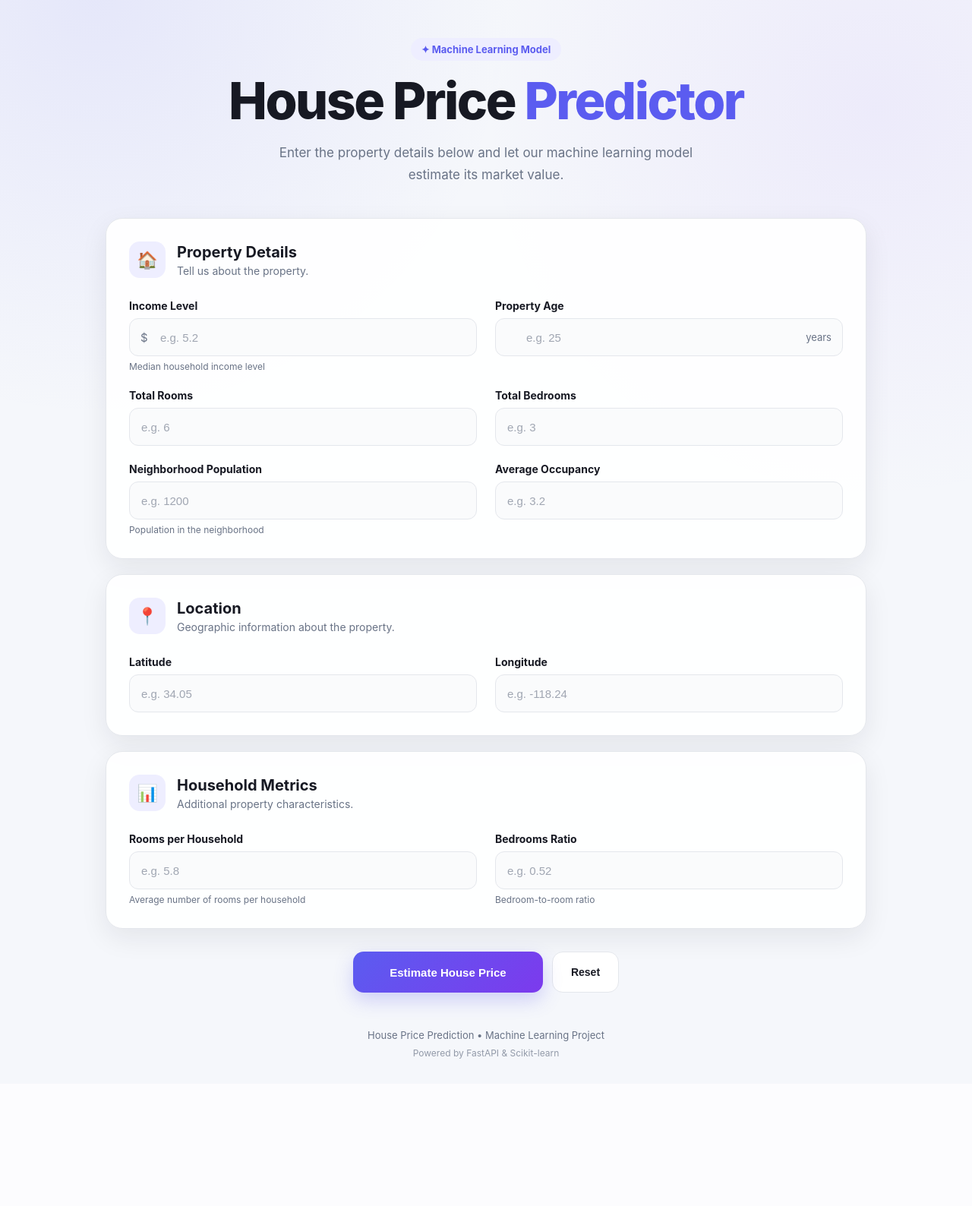
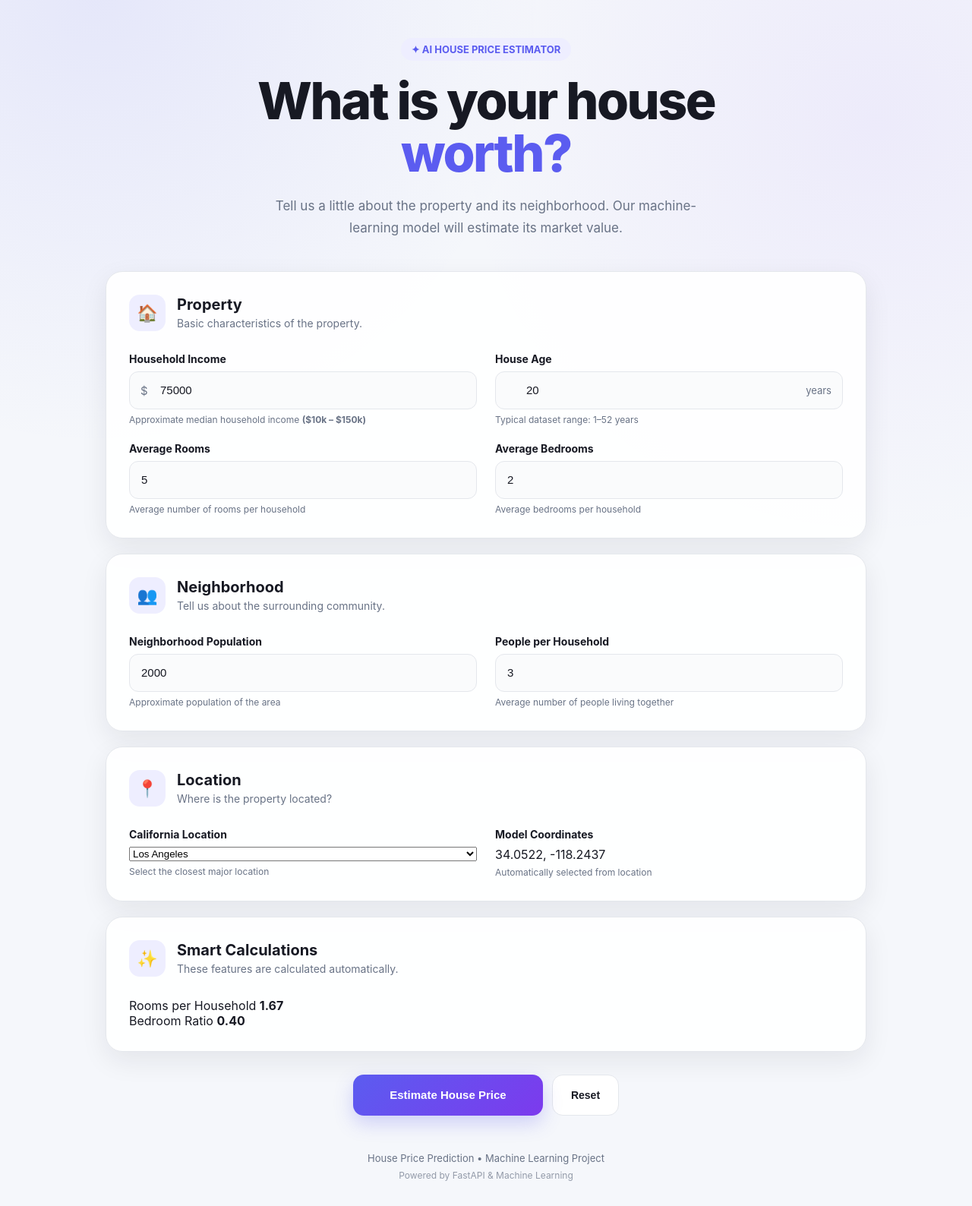
Before and after one commit to 23f2001831/House_price_prediction_deploy, a FastAPI app: page / in a window 1280 px wide. Shown: the whole page at 76% size. Before the commit the page ends 1394 px from the top, so only its background shows below. Run offline with FastAPI, Linux system fonts and the light colour scheme.

Commit message:
Refactor index.html for improved UI and clarity
Updated the HTML structure and content for the house price predictor page, enhancing the user interface and clarifying property-related inputs.

```diff
--- a/templates/index.html
+++ b/templates/index.html
@@ -1,95 +1,102 @@
-
 <!DOCTYPE html>
 <html lang="en">
+
 <head>
     <meta charset="UTF-8">
     <meta name="viewport" content="width=device-width, initial-scale=1.0">
 
     <title>House Price Predictor</title>
 
-    <link
-        rel="stylesheet"
-        href="/static/style.css"
-    >
+    <link rel="stylesheet" href="/static/style.css">
 </head>
 
 <body>
 
 <div class="page">
 
-        <!-- Header -->
+    <!-- HERO -->
     <header class="hero">
 
         <div class="badge">
-                ✦ Machine Learning Model
+            ✦ AI HOUSE PRICE ESTIMATOR
         </div>
 
         <h1>
-                House Price
-                <span>Predictor</span>
+            What is your house
+            <span>worth?</span>
         </h1>
 
         <p>
-                Enter the property details below and let our
-                machine learning model estimate its market value.
+            Tell us a little about the property and its neighborhood.
+            Our machine-learning model will estimate its market value.
         </p>
 
     </header>
 
 
-        <!-- Main Application -->
     <main class="prediction-container">
 
         <form id="predictionForm">
 
-                <!-- Property Details -->
+            <!-- PROPERTY -->
             <section class="card">
 
                 <div class="section-heading">
-                        <div class="section-icon">🏠</div>
+
+                    <div class="section-icon">
+                        🏠
+                    </div>
 
                     <div>
-                            <h2>Property Details</h2>
-                            <p>Tell us about the property.</p>
+                        <h2>Property</h2>
+                        <p>Basic characteristics of the property.</p>
                     </div>
+
                 </div>
 
 
                 <div class="form-grid">
 
+
                     <!-- Income -->
                     <div class="form-group">
 
                         <label for="IncomeLevel">
-                                Income Level
+                            Household Income
                         </label>
 
                         <div class="input-wrapper">
-                                <span class="input-prefix">$</span>
+
+                            <span class="input-prefix">
+                                $
+                            </span>
 
                             <input
                                 type="number"
                                 id="IncomeLevel"
                                 name="IncomeLevel"
-                                    placeholder="e.g. 5.2"
-                                    step="any"
-                                    min="0"
+                                value="75000"
+                                min="10000"
+                                max="150000"
+                                step="1000"
                                 required
                             >
+
                         </div>
 
                         <small>
-                                Median household income level
+                            Approximate median household income
+                            <strong>($10k – $150k)</strong>
                         </small>
 
                     </div>
 
 
-                        <!-- Property Age -->
+                    <!-- Age -->
                     <div class="form-group">
 
                         <label for="PropertyAge">
-                                Property Age
+                            House Age
                         </label>
 
                         <div class="input-wrapper">
@@ -98,9 +105,10 @@
                                 type="number"
                                 id="PropertyAge"
                                 name="PropertyAge"
-                                    placeholder="e.g. 25"
-                                    step="any"
-                                    min="0"
+                                value="20"
+                                min="1"
+                                max="52"
+                                step="1"
                                 required
                             >
 
@@ -110,50 +118,88 @@
 
                         </div>
 
+                        <small>
+                            Typical dataset range: 1–52 years
+                        </small>
+
                     </div>
 
 
-                        <!-- Total Rooms -->
+                    <!-- Rooms -->
                     <div class="form-group">
 
                         <label for="TotalRooms">
-                                Total Rooms
+                            Average Rooms
                         </label>
 
                         <input
                             type="number"
                             id="TotalRooms"
                             name="TotalRooms"
-                                placeholder="e.g. 6"
-                                step="any"
+                            value="5"
                             min="1"
+                            max="15"
+                            step="0.1"
                             required
                         >
+
+                        <small>
+                            Average number of rooms per household
+                        </small>
 
                     </div>
 
 
-                        <!-- Total Bedrooms -->
+                    <!-- Bedrooms -->
                     <div class="form-group">
 
                         <label for="TotalBedrooms">
-                                Total Bedrooms
+                            Average Bedrooms
                         </label>
 
                         <input
                             type="number"
                             id="TotalBedrooms"
                             name="TotalBedrooms"
-                                placeholder="e.g. 3"
-                                step="any"
-                                min="1"
+                            value="2"
+                            min="0.5"
+                            max="8"
+                            step="0.1"
                             required
                         >
+
+                        <small>
+                            Average bedrooms per household
+                        </small>
+
+                    </div>
+
+                </div>
+
+            </section>
+
+
+            <!-- COMMUNITY -->
+            <section class="card">
+
+                <div class="section-heading">
+
+                    <div class="section-icon">
+                        👥
+                    </div>
+
+                    <div>
+                        <h2>Neighborhood</h2>
+                        <p>Tell us about the surrounding community.</p>
+                    </div>
 
                 </div>
 
 
-                        <!-- Neighborhood Population -->
+                <div class="form-grid">
+
+
+                    <!-- Population -->
                     <div class="form-group">
 
                         <label for="NeighborhoodPop">
@@ -164,35 +210,41 @@
                             type="number"
                             id="NeighborhoodPop"
                             name="NeighborhoodPop"
-                                placeholder="e.g. 1200"
-                                step="any"
-                                min="0"
+                            value="2000"
+                            min="50"
+                            max="35000"
+                            step="50"
                             required
                         >
 
                         <small>
-                                Population in the neighborhood
+                            Approximate population of the area
                         </small>
 
                     </div>
 
 
-                        <!-- Average Occupancy -->
+                    <!-- Occupancy -->
                     <div class="form-group">
 
                         <label for="AvgOccupancy">
-                                Average Occupancy
+                            People per Household
                         </label>
 
                         <input
                             type="number"
                             id="AvgOccupancy"
                             name="AvgOccupancy"
-                                placeholder="e.g. 3.2"
-                                step="any"
-                                min="0"
+                            value="3"
+                            min="1"
+                            max="10"
+                            step="0.1"
                             required
                         >
+
+                        <small>
+                            Average number of people living together
+                        </small>
 
                     </div>
 
@@ -201,7 +253,7 @@
             </section>
 
 
-                <!-- Location -->
+            <!-- LOCATION -->
             <section class="card">
 
                 <div class="section-heading">
@@ -212,9 +264,7 @@
 
                     <div>
                         <h2>Location</h2>
-                            <p>
-                                Geographic information about the property.
-                            </p>
+                        <p>Where is the property located?</p>
                     </div>
 
                 </div>
@@ -222,122 +272,188 @@
 
                 <div class="form-grid">
 
-                        <!-- Latitude -->
+
+                    <!-- City -->
                     <div class="form-group">
 
-                            <label for="Latitude">
-                                Latitude
+                        <label for="location">
+                            California Location
                         </label>
 
-                            <input
-                                type="number"
-                                id="Latitude"
-                                name="Latitude"
-                                placeholder="e.g. 34.05"
-                                step="any"
-                                required
+                        <select id="location">
+
+                            <option
+                                value="los-angeles"
+                                data-lat="34.0522"
+                                data-lon="-118.2437"
                             >
+                                Los Angeles
+                            </option>
+
+                            <option
+                                value="san-francisco"
+                                data-lat="37.7749"
+                                data-lon="-122.4194"
+                            >
+                                San Francisco
+                            </option>
+
+                            <option
+                                value="san-diego"
+                                data-lat="32.7157"
+                                data-lon="-117.1611"
+                            >
+                                San Diego
+                            </option>
+
+                            <option
+                                value="sacramento"
+                                data-lat="38.5816"
+                                data-lon="-121.4944"
+                            >
+                                Sacramento
+                            </option>
+
+                            <option
+                                value="fresno"
+                                data-lat="36.7378"
+                                data-lon="-119.7871"
+                            >
+                                Fresno
+                            </option>
+
+                            <option
+                                value="bakersfield"
+                                data-lat="35.3733"
+                                data-lon="-119.0187"
+                            >
+                                Bakersfield
+                            </option>
+
+                            <option
+                                value="riverside"
+                                data-lat="33.9806"
+                                data-lon="-117.3755"
+                            >
+                                Riverside
+                            </option>
+
+                        </select>
+
+                        <small>
+                            Select the closest major location
+                        </small>
 
                     </div>
 
 
-                        <!-- Longitude -->
+                    <!-- Coordinates -->
                     <div class="form-group">
 
-                            <label for="Longitude">
-                                Longitude
+                        <label>
+                            Model Coordinates
                         </label>
 
+                        <div class="coordinate-display">
+
+                            <span id="coordinateText">
+                                34.0522, -118.2437
+                            </span>
+
+                        </div>
+
+                        <small>
+                            Automatically selected from location
+                        </small>
+
+                    </div>
+
+
+                    <!-- Hidden coordinates -->
                     <input
-                                type="number"
+                        type="hidden"
+                        id="Latitude"
+                        name="Latitude"
+                    >
+
+                    <input
+                        type="hidden"
                         id="Longitude"
                         name="Longitude"
-                                placeholder="e.g. -118.24"
-                                step="any"
-                                required
                     >
-
-                        </div>
 
                 </div>
 
             </section>
 
 
-                <!-- Derived Features -->
-                <section class="card">
+            <!-- CALCULATED -->
+            <section class="card calculated-card">
 
                 <div class="section-heading">
 
                     <div class="section-icon">
-                            📊
+                        ✨
                     </div>
 
                     <div>
-                            <h2>Household Metrics</h2>
+                        <h2>Smart Calculations</h2>
                         <p>
-                                Additional property characteristics.
+                            These features are calculated automatically.
                         </p>
                     </div>
 
                 </div>
 
 
-                    <div class="form-grid">
+                <div class="calculated-grid">
 
-                        <!-- Rooms per household -->
-                        <div class="form-group">
+                    <div class="calculated-item">
 
-                            <label for="RoomsPerHousehold">
+                        <span>
                             Rooms per Household
-                            </label>
+                        </span>
 
-                            <input
-                                type="number"
-                                id="RoomsPerHousehold"
-                                name="RoomsPerHousehold"
-                                placeholder="e.g. 5.8"
-                                step="any"
-                                min="0"
-                                required
-                            >
-
-                            <small>
-                                Average number of rooms per household
-                            </small>
+                        <strong id="roomsPerHouseholdDisplay">
+                            1.67
+                        </strong>
 
                     </div>
 
 
-                        <!-- Bedrooms ratio -->
-                        <div class="form-group">
+                    <div class="calculated-item">
 
-                            <label for="BedroomsRatio">
-                                Bedrooms Ratio
-                            </label>
+                        <span>
+                            Bedroom Ratio
+                        </span>
 
-                            <input
-                                type="number"
-                                id="BedroomsRatio"
-                                name="BedroomsRatio"
-                                placeholder="e.g. 0.52"
-                                step="any"
-                                min="0"
-                                required
-                            >
-
-                            <small>
-                                Bedroom-to-room ratio
-                            </small>
+                        <strong id="bedroomsRatioDisplay">
+                            0.40
+                        </strong>
 
                     </div>
 
                 </div>
 
+
+                <!-- Hidden values sent to API -->
+
+                <input
+                    type="hidden"
+                    id="RoomsPerHousehold"
+                    name="RoomsPerHousehold"
+                >
+
+                <input
+                    type="hidden"
+                    id="BedroomsRatio"
+                    name="BedroomsRatio"
+                >
+
             </section>
 
 
-                <!-- Buttons -->
+            <!-- BUTTONS -->
             <div class="actions">
 
                 <button
@@ -371,7 +487,7 @@
         </form>
 
 
-            <!-- Prediction Result -->
+        <!-- RESULT -->
         <section
             id="resultCard"
             class="result-card hidden"
@@ -390,7 +506,8 @@
             </h2>
 
             <p class="result-message">
-                    Based on the property information you provided.
+                Estimated using your property,
+                neighborhood and location details.
             </p>
 
             <button
@@ -404,21 +521,23 @@
         </section>
 
 
-            <!-- Error -->
+        <!-- ERROR -->
         <div
             id="errorMessage"
             class="error-message hidden"
         >
+
             <strong>Something went wrong.</strong>
+
             <span id="errorText">
                 Please check your inputs and try again.
             </span>
+
         </div>
 
     </main>
 
 
-        <!-- Footer -->
     <footer>
 
         <p>
@@ -426,7 +545,7 @@
         </p>
 
         <p class="footer-small">
-                Powered by FastAPI &amp; Scikit-learn
+            Powered by FastAPI &amp; Machine Learning
         </p>
 
     </footer>
@@ -434,7 +553,6 @@
 </div>
 
 
-    <!-- JavaScript -->
 <script src="/static/script.js"></script>
 
 </body>
```
Lines whose indentation alone changed are shown as unchanged.
